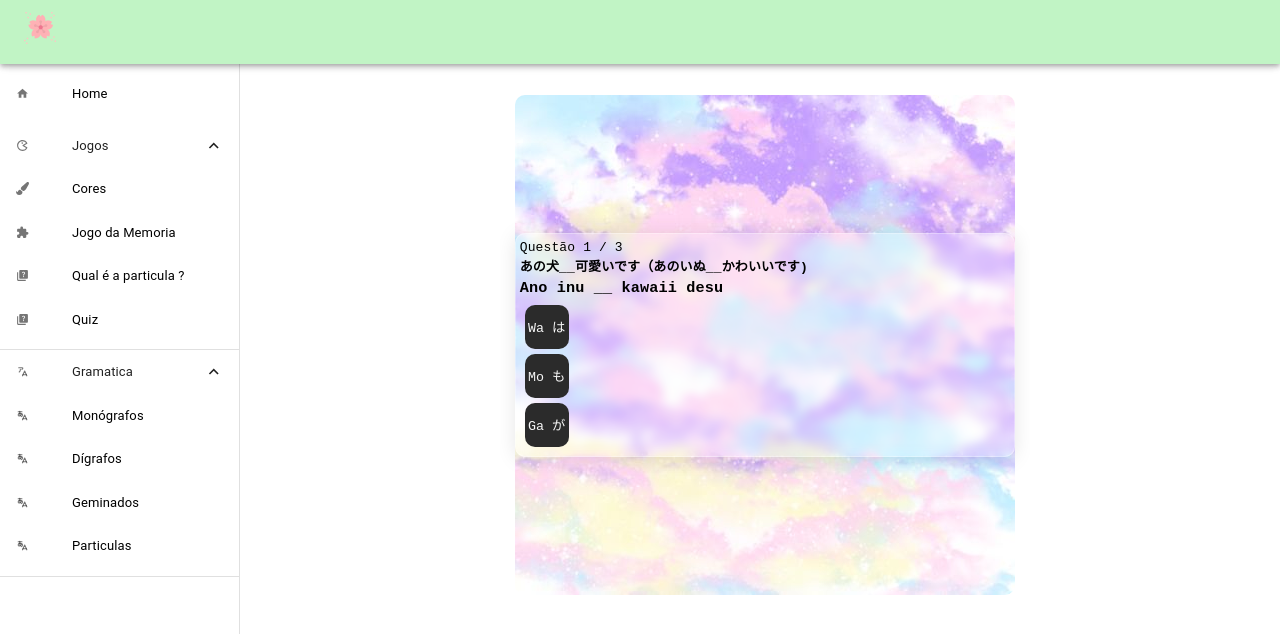
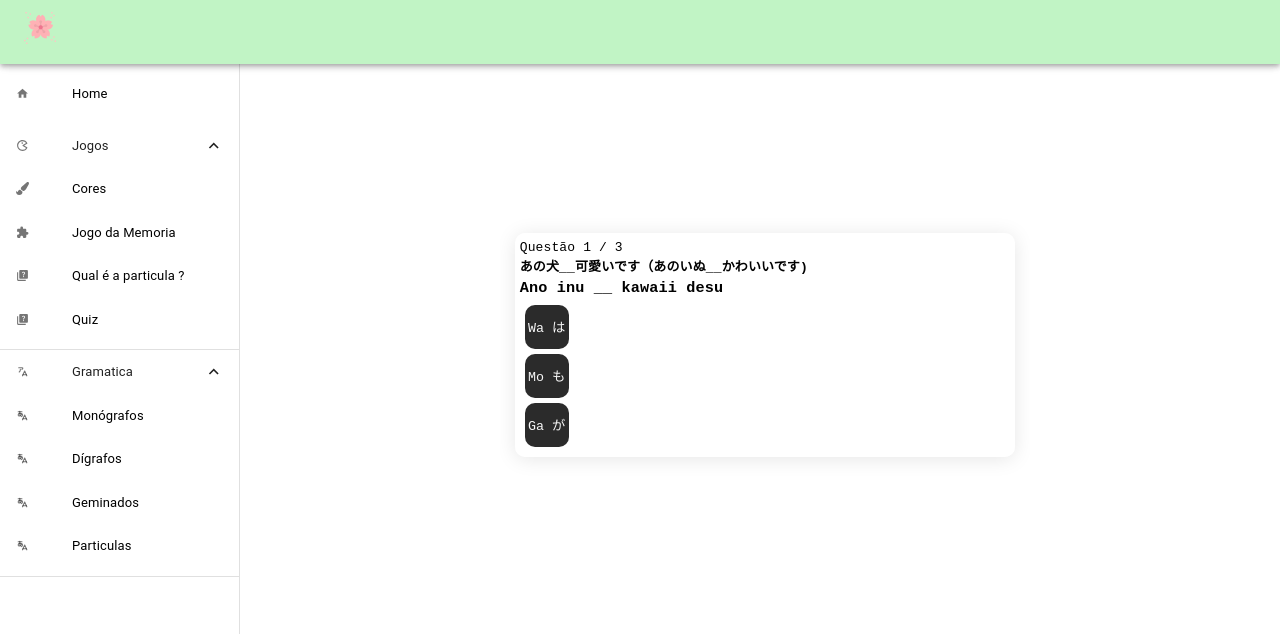
Before and after one commit to deborafsm/nihongo-san, a React (Create React App) app in the folder my-app/: page /particula-game in a window 1280 px wide. Shown: the top 634 px of the page. Built offline with nearby package versions, Linux system fonts and the light colour scheme.

Commit message:
Update style.css

```diff
--- a/my-app/src/components/Questions/style.css
+++ b/my-app/src/components/Questions/style.css
@@ -1,6 +1,6 @@
 .container-anwser {
   display: flex;
-  background-image: url("../../img/back.jpg");
+  /* background-image: url("../../img/back.jpg"); */
   background-repeat: no-repeat;
   width: 100%;
   height: 500px;
```
